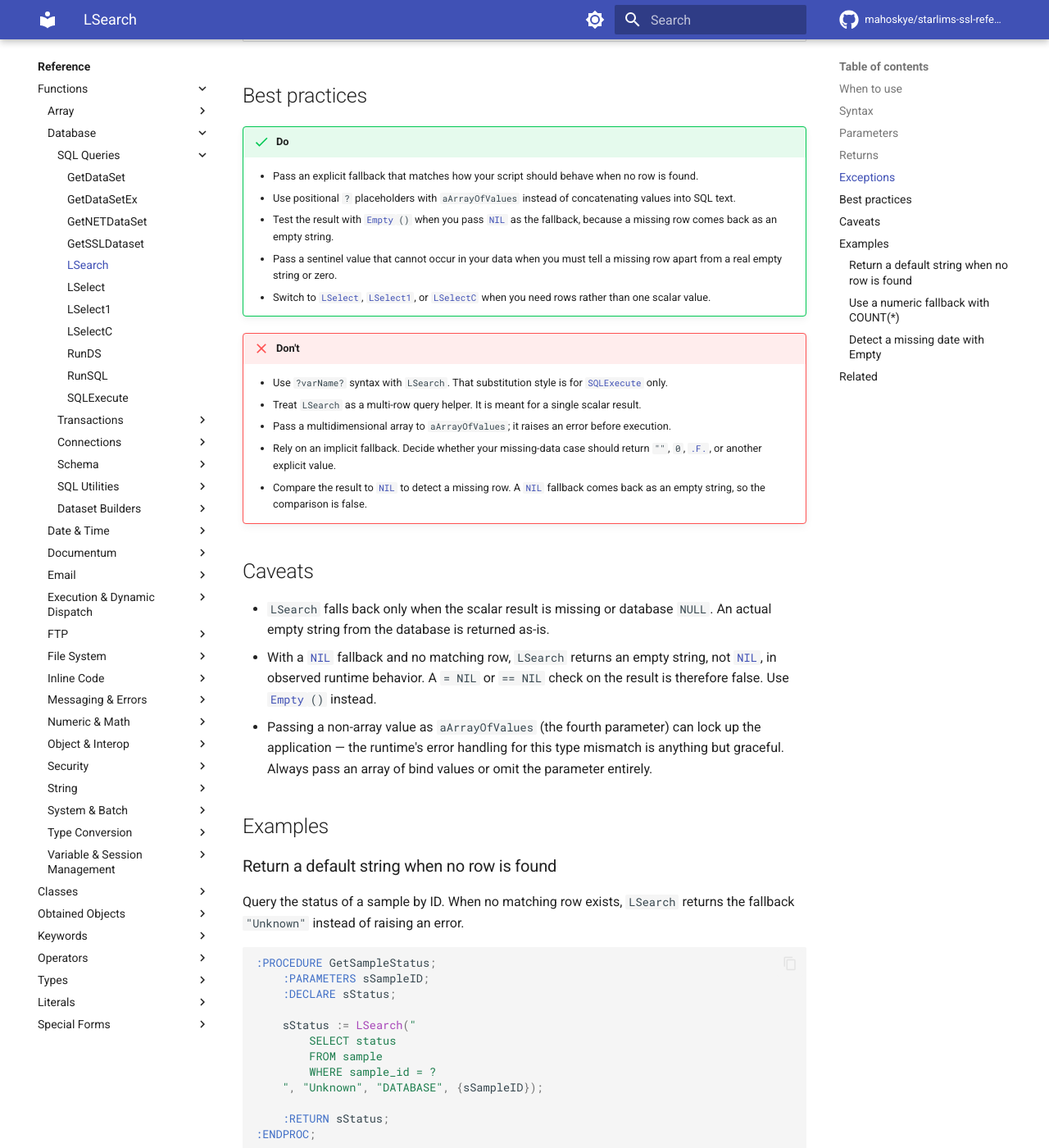
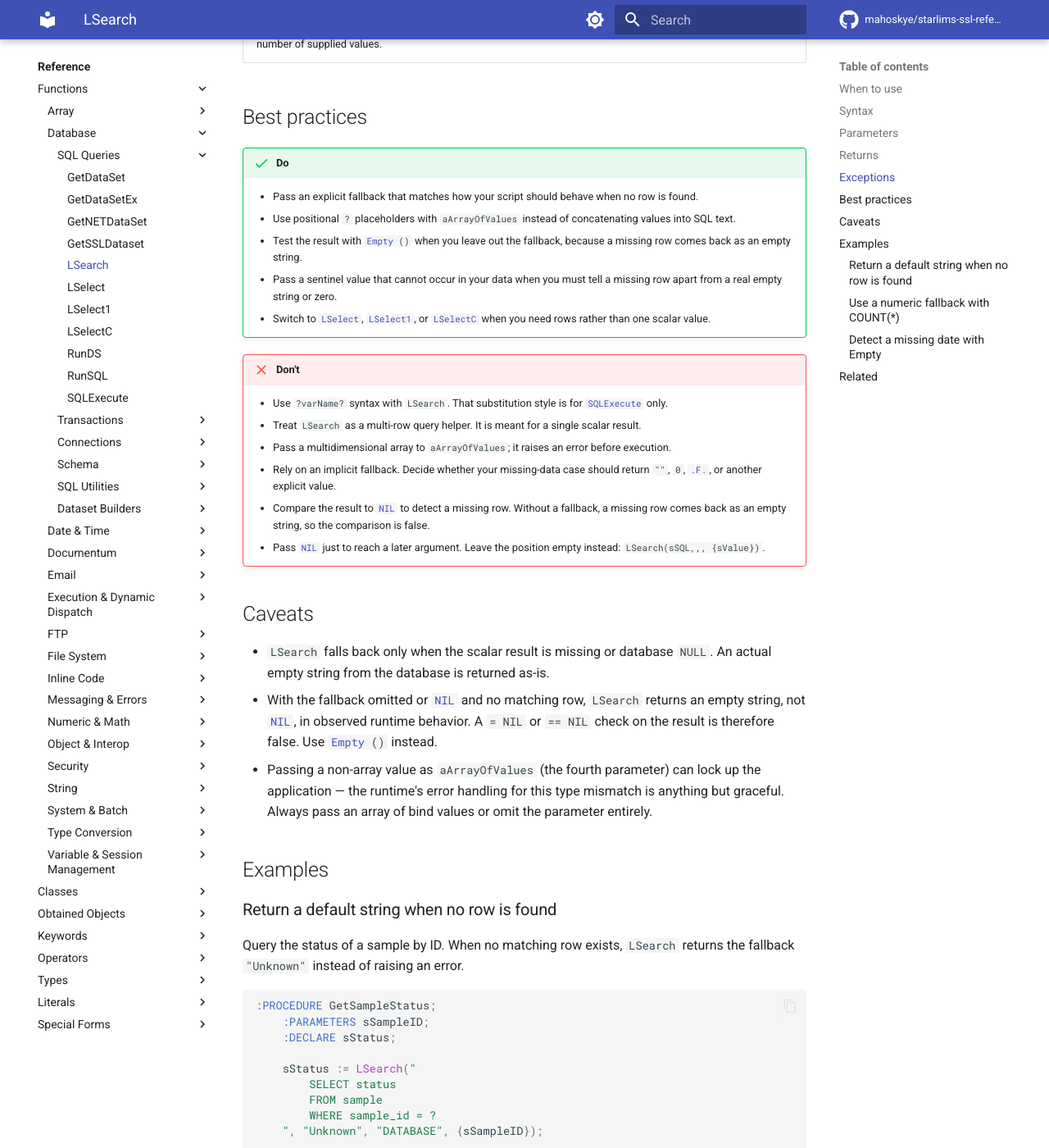
Before and after one commit to mahoskye/starlims-ssl-reference, an MkDocs documentation site: the page built from content/reference/functions/LSearch.md, in a window 1280 px wide and 1400 px high, scrolled down 2206 px. Shown: the whole window at 82% size. Built offline with MkDocs 1.6.1 and Material for MkDocs 9.7.7, drawn with Linux system fonts in a browser that asks for light colours; plug-ins that fetch from the network failed and are left out; comment, search, counter and statistics services are not loaded; some of the changed text lies outside the part shown.

Commit message:
docs: LSearch's default value is optional; drop NIL filler arguments (refs #141)
- LSearch: vDefaultValue is optional. Omitted (or NIL), a query that
  matches no row returns an empty string. Syntax, parameter table,
  description, Returns, Do/Don't and caveats say so, and the example
  leaves the fallback and the connection out instead of passing NIL.
- nil.md: the LSearch lookup example omits the default.
- SSLError: GenCode is also 0 for a SQL Server error, like Code.
- CopyToFtp, GetDirFromFtp: skipped middle arguments use an empty
  position instead of NIL.

Co-Authored-By: Claude Opus 5.5 <noreply@anthropic.com>

````diff
--- a/content/reference/functions/LSearch.md
+++ b/content/reference/functions/LSearch.md
@@ -13,7 +13,7 @@ starlims:
 
 Returns a single value from a SQL query, or a caller-supplied fallback when the query produces no scalar result.
 
-`LSearch` executes a parameterized SQL statement and returns the first scalar value produced by the query. Use it when you need one value, not a result set. If the query returns no row, or the scalar value is database `NULL`, the function returns `vDefaultValue` instead. One exception in observed runtime behavior: when `vDefaultValue` is [`NIL`](../literals/nil.md) and no row matches, the function returns an empty string, not [`NIL`](../literals/nil.md). `LSearch` uses positional `?` placeholders with `aArrayOfValues`; unlike [`SQLExecute`](SQLExecute.md), it does not support `?varName?` substitution.
+`LSearch` executes a parameterized SQL statement and returns the first scalar value produced by the query. Use it when you need one value, not a result set. If the query returns no row, or the scalar value is database `NULL`, the function returns `vDefaultValue` instead. `vDefaultValue` is optional: when you leave it out, or pass [`NIL`](../literals/nil.md), a query that matches no row returns an empty string, not [`NIL`](../literals/nil.md). To skip it and still pass query values, leave its position empty: `LSearch(sSQL,,, {sValue})`. `LSearch` uses positional `?` placeholders with `aArrayOfValues`; unlike [`SQLExecute`](SQLExecute.md), it does not support `?varName?` substitution.
 
 When the database returns a date/time value, SSL surfaces it as a `DATE`. Other results are returned in their native scalar form.
 
@@ -27,7 +27,7 @@ When the database returns a date/time value, SSL surfaces it as a `DATE`. Other
 ## Syntax
 
 ```ssl
-LSearch(sCommandString, vDefaultValue, [sConnectionName], [aArrayOfValues])
+LSearch(sCommandString, [vDefaultValue], [sConnectionName], [aArrayOfValues])
 ```
 
 ## Parameters
@@ -35,7 +35,7 @@ LSearch(sCommandString, vDefaultValue, [sConnectionName], [aArrayOfValues])
 | Name | Type | Required | Default | Description |
 |------|------|----------|---------|-------------|
 | `sCommandString` | [string](../types/string.md) | yes | — | SQL statement to execute. Use positional `?` placeholders for parameter values. |
-| `vDefaultValue` | any | yes | — | Value returned when the query returns no row or the scalar result is database `NULL`. A [`NIL`](../literals/nil.md) default comes back as an empty string when no row matches. |
+| `vDefaultValue` | any | no | — | Value returned when the query returns no row or the scalar result is database `NULL`. When it is omitted, or [`NIL`](../literals/nil.md), a query that matches no row returns an empty string. |
 | `sConnectionName` | [string](../types/string.md) | no | [`NIL`](../literals/nil.md) | Database connection name. If omitted, SSL uses the default connection. |
 | `aArrayOfValues` | [array](../types/array.md) | no | [`NIL`](../literals/nil.md) | Values bound to the positional `?` placeholders in `sCommandString`. |
 
@@ -48,7 +48,7 @@ Common return shapes include:
 - **string / number / logic** — Returned as the database value for the first scalar column.
 - **[date](../types/date.md)** — Returned when the database value is a date/time value.
 - **other values** — Surfaced as returned by the query when the scalar value is not one of the common primitive cases above.
-- **`vDefaultValue`** — Returned when the query finds no row or the scalar value is database `NULL`. When `vDefaultValue` is [`NIL`](../literals/nil.md) and no row matches, an empty string is returned instead.
+- **`vDefaultValue`** — Returned when the query finds no row or the scalar value is database `NULL`. When `vDefaultValue` is omitted or [`NIL`](../literals/nil.md) and no row matches, an empty string is returned instead.
 
 ## Exceptions
 
@@ -65,7 +65,7 @@ Common return shapes include:
 !!! success "Do"
     - Pass an explicit fallback that matches how your script should behave when no row is found.
     - Use positional `?` placeholders with `aArrayOfValues` instead of concatenating values into SQL text.
-    - Test the result with [`Empty`](Empty.md)`()` when you pass [`NIL`](../literals/nil.md) as the fallback, because a missing row comes back as an empty string.
+    - Test the result with [`Empty`](Empty.md)`()` when you leave out the fallback, because a missing row comes back as an empty string.
     - Pass a sentinel value that cannot occur in your data when you must tell a missing row apart from a real empty string or zero.
     - Switch to [`LSelect`](LSelect.md), [`LSelect1`](LSelect1.md), or [`LSelectC`](LSelectC.md) when you need rows rather than one scalar value.
 
@@ -74,12 +74,13 @@ Common return shapes include:
     - Treat `LSearch` as a multi-row query helper. It is meant for a single scalar result.
     - Pass a multidimensional array to `aArrayOfValues`; it raises an error before execution.
     - Rely on an implicit fallback. Decide whether your missing-data case should return `""`, `0`, [`.F.`](../literals/false.md), or another explicit value.
-    - Compare the result to [`NIL`](../literals/nil.md) to detect a missing row. A [`NIL`](../literals/nil.md) fallback comes back as an empty string, so the comparison is false.
+    - Compare the result to [`NIL`](../literals/nil.md) to detect a missing row. Without a fallback, a missing row comes back as an empty string, so the comparison is false.
+    - Pass [`NIL`](../literals/nil.md) just to reach a later argument. Leave the position empty instead: `LSearch(sSQL,,, {sValue})`.
 
 ## Caveats
 
 - `LSearch` falls back only when the scalar result is missing or database `NULL`. An actual empty string from the database is returned as-is.
-- With a [`NIL`](../literals/nil.md) fallback and no matching row, `LSearch` returns an empty string, not [`NIL`](../literals/nil.md), in observed runtime behavior. A `= NIL` or `== NIL` check on the result is therefore false. Use [`Empty`](Empty.md)`()` instead.
+- With the fallback omitted or [`NIL`](../literals/nil.md) and no matching row, `LSearch` returns an empty string, not [`NIL`](../literals/nil.md), in observed runtime behavior. A `= NIL` or `== NIL` check on the result is therefore false. Use [`Empty`](Empty.md)`()` instead.
 - Passing a non-array value as `aArrayOfValues` (the fourth parameter) can lock up the application — the runtime's error handling for this type mismatch is anything but graceful. Always pass an array of bind values or omit the parameter entirely.
 
 ## Examples
@@ -131,7 +132,7 @@ DoProc("GetOpenTaskCount", {"SMP-001"});
 
 ### Detect a missing date with [`Empty`](Empty.md)
 
-Passes [`NIL`](../literals/nil.md) as the fallback and tests the result with [`Empty`](Empty.md)`()`. When no approved row matches, `LSearch` returns an empty string rather than [`NIL`](../literals/nil.md), so an empty result means the invoice has not yet been approved.
+Leaves out the fallback and tests the result with [`Empty`](Empty.md)`()`. When no approved row matches, `LSearch` returns an empty string rather than [`NIL`](../literals/nil.md), so an empty result means the invoice has not yet been approved.
 
 ```ssl
 :PROCEDURE ShowApprovalDate;
@@ -144,7 +145,7 @@ Passes [`NIL`](../literals/nil.md) as the fallback and tests the result with [`E
             FROM financial_approvals
             WHERE invoice_id = ?
               AND status = ?
-        ", NIL, "DATABASE", {sInvoiceID, "A"});
+        ",,, {sInvoiceID, "A"});
 
         /* A missing row comes back as an empty string, not NIL;
         :IF Empty(dApprovalDate);
````
Also changed, not shown: content/reference/classes/SSLError.md (+2 -2 lines), content/reference/functions/CopyToFtp.md (+2 -4 lines), content/reference/functions/GetDirFromFtp.md (+1 -2 lines), content/reference/literals/nil.md (+3 -3 lines), 1 other file.
